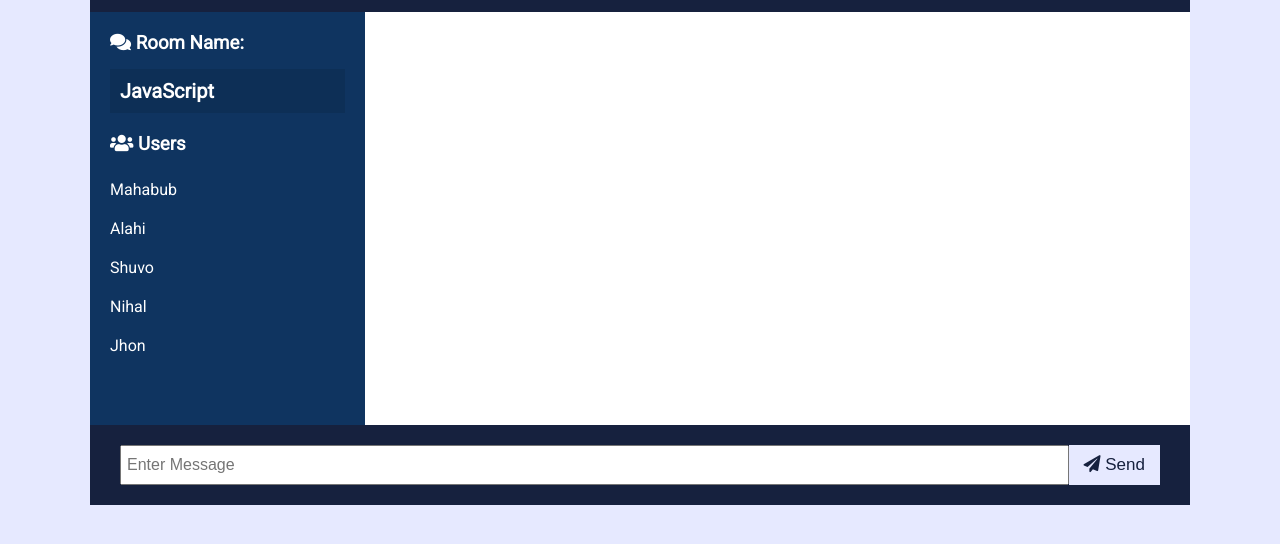
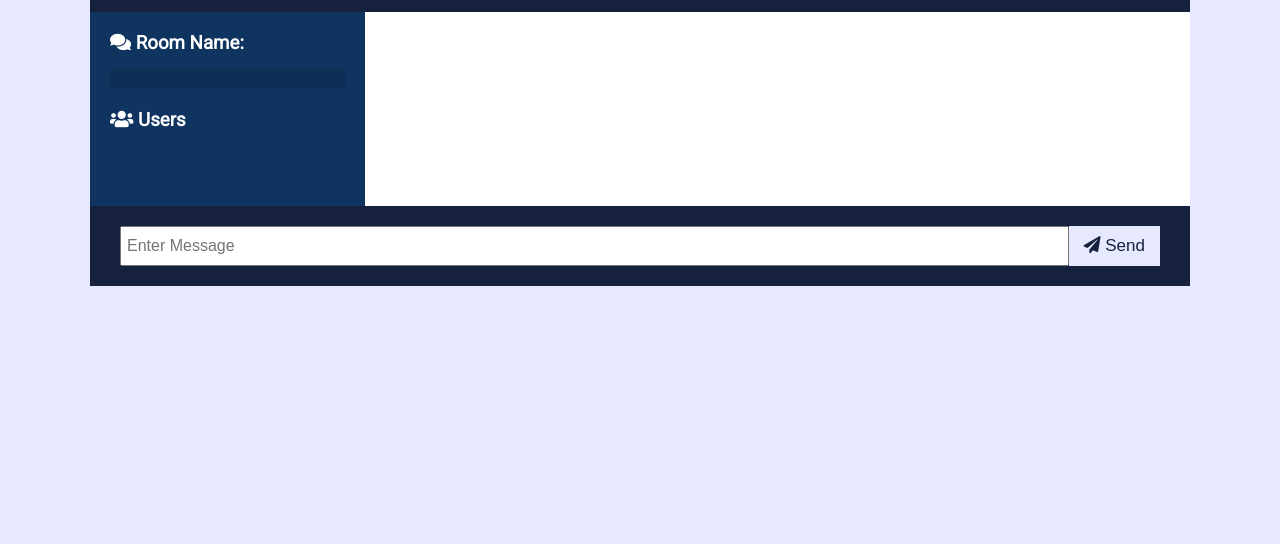
Before and after one commit to mahabubAlahi/node-chat-socket-app, a website: page public/chat.html in a window 1280 px wide. Shown: the part 86-630 px from the top of the page. Drawn offline with nearby package versions, Linux system fonts and the light colour scheme; no server answers.

Commit message:
refactor: hardcoded room name and users removed and added dynamic content

```diff
--- a/public/chat.html
+++ b/public/chat.html
@@ -16,14 +16,10 @@
     <main class="chat-main">
       <div class="chat-sidebar">
         <h3><i class="fas fa-comments"></i> Room Name:</h3>
-        <h2 id="room-name">JavaScript</h2>
+        <h2 id="room-name"></h2>
         <h3><i class="fas fa-users"></i> Users</h3>
         <ul id="users">
-          <li>Mahabub</li>
-          <li>Alahi</li>
-          <li>Shuvo</li>
-          <li>Nihal</li>
-          <li>Jhon</li>
+
         </ul>
       </div>
       <div class="chat-messages">
```
